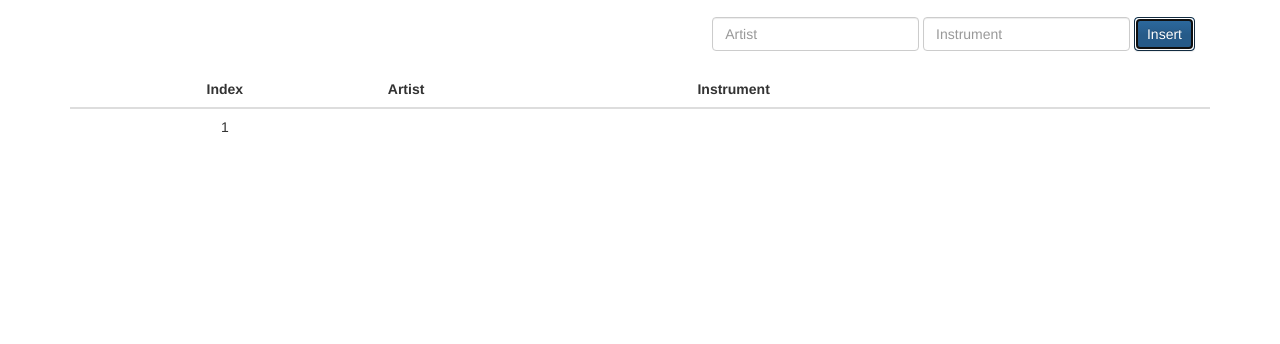
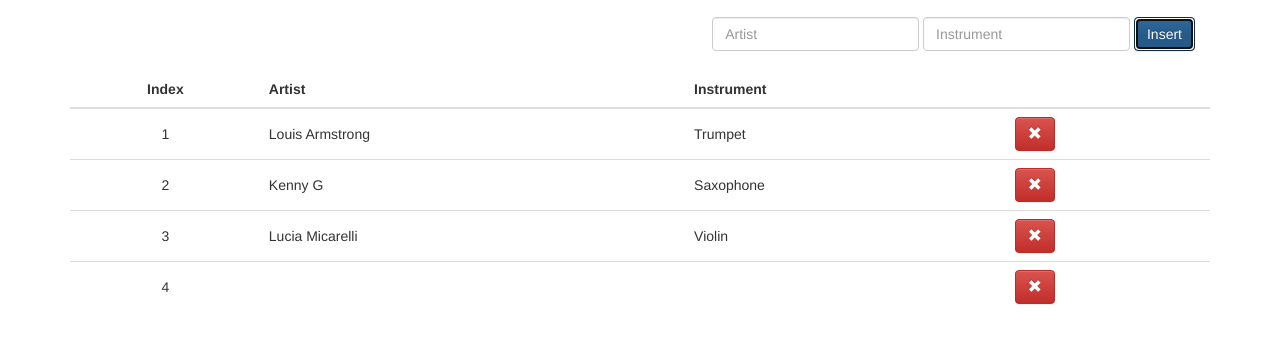
Before and after one commit to vhnam/sample-angular, a website: page jquery-binding/index.html in a window 1280 px wide. Both pictures are taken after a click on the button "Insert". Shown: the part 142-486 px from the top of the page. Drawn offline with nearby package versions, Linux system fonts and the light colour scheme.

Commit message:
add feature remove artist and initial for jquery-binding project.

```diff
--- a/jquery-binding/index.html
+++ b/jquery-binding/index.html
@@ -65,6 +65,7 @@
                             <th>Index</th>
                             <th>Artist</th>
                             <th>Instrument</th>
+                            <th></th>
                         </tr>
                     </thead>
                     <tbody id="list-artist">
--- a/jquery-binding/index.js
+++ b/jquery-binding/index.js
@@ -12,33 +12,72 @@
             }
         }
 
-        $('#btn-insert').click(function() {
-            // Get data
-            var name = $('#artist-name').val(),
-                instrument = $('#artist-instrument').val();
+        function removeArtist() {
+            // Remove selected row
+            var row  = $(this).parents()[1];
+            $(row).remove();
 
+            // Set index
+            setIndex();
+        }
+
+        function insertRow(artist) {
             // Create new elements
             var row = document.createElement('tr'),
                 indexColumn = document.createElement('td'),
                 artistColumn = document.createElement('td'),
-                instrumentColumn = document.createElement('td');
+                instrumentColumn = document.createElement('td'),
+                buttonColumn = document.createElement('td'),
+                removeButton = document.createElement('button'),
+                removeIcon = document.createElement('span');
 
             // Set data
-            artistColumn.innerHTML = name;
-            instrumentColumn.innerHTML = instrument;
+            artistColumn.innerHTML = artist.name;
+            instrumentColumn.innerHTML = artist.instrument;
+
+            // Create remove button
+            $(removeIcon).addClass('glyphicon glyphicon-remove');
+            $(removeButton).addClass('btn btn-danger btn-remove');
+            $(removeButton).attr('type', 'button');
+            removeButton.addEventListener('click', removeArtist);
+            removeButton.appendChild(removeIcon);
+            buttonColumn.appendChild(removeButton);
 
             // Append children
             row.appendChild(indexColumn);
             row.appendChild(artistColumn);
             row.appendChild(instrumentColumn);
+            row.appendChild(buttonColumn);
             $('#list-artist').append(row);
 
             // Set index
             setIndex();
+        }
+
+        $('#btn-insert').click(function() {
+            // Create an artist
+            var artist = {
+                'name' : $('#artist-name').val(),
+                'instrument' : $('#artist-instrument').val()
+            };
+
+            // Insert into list
+            insertRow(artist);
 
             // Clear data in form
             $('#artist-name').val('');
             $('#artist-instrument').val('');
         });
+
+        // Initial
+        var artists = [
+            { 'name': 'Louis Armstrong', 'instrument': 'Trumpet' },
+            { 'name': 'Kenny G', 'instrument': 'Saxophone' },
+            { 'name': 'Lucia Micarelli', 'instrument': 'Violin' }
+        ];
+
+        artists.forEach(function(artist) {
+            insertRow(artist);
+        });
     });
 })();
--- a/jquery-binding/style.css
+++ b/jquery-binding/style.css
@@ -28,3 +28,7 @@ h2.navbar-brand > a {
 .table-artist > tbody > tr > td:nth-child(1) {
     text-align: center;
 }
+
+.table-artist > tbody > tr > td {
+	vertical-align: middle;
+}
```
